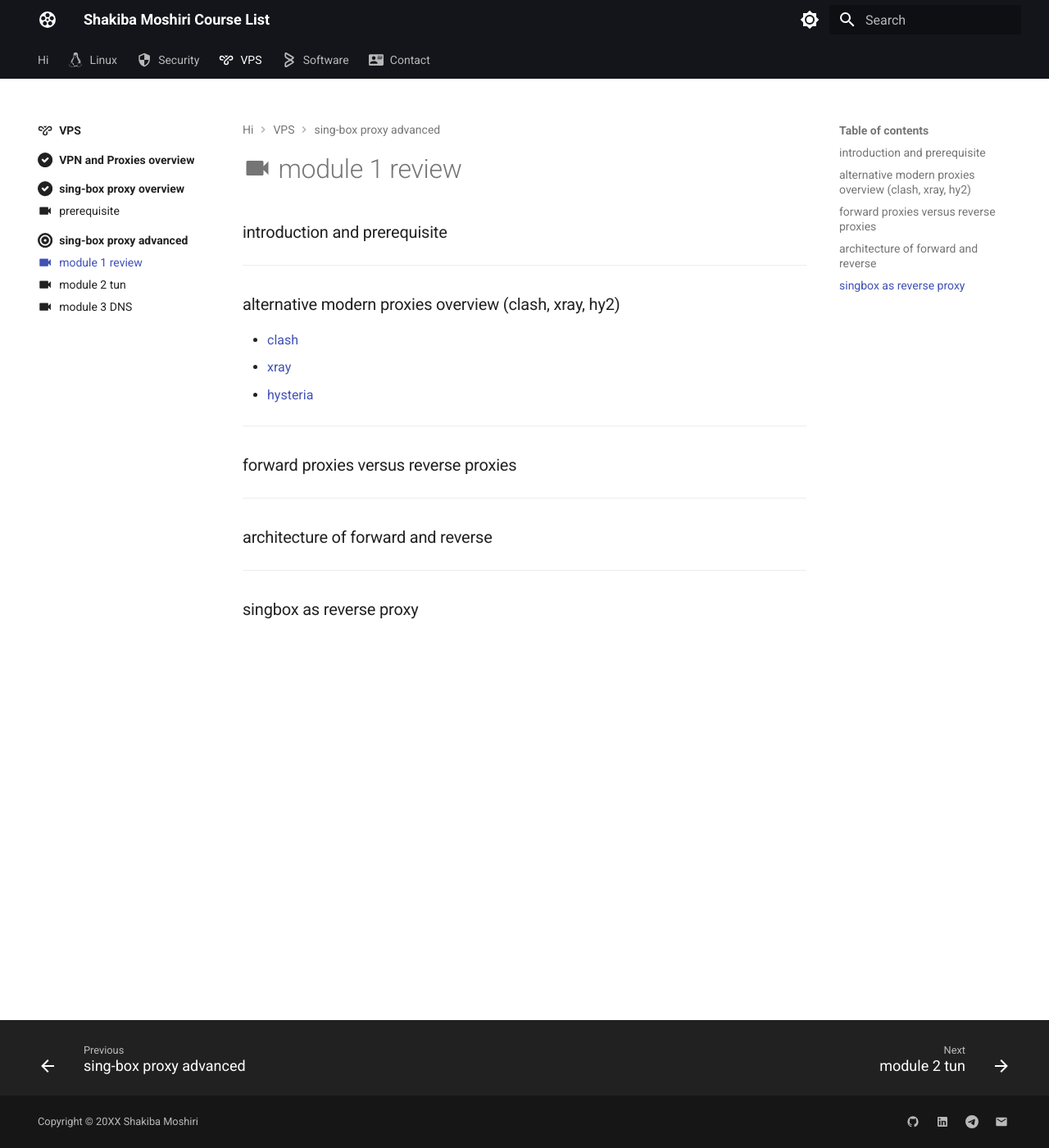
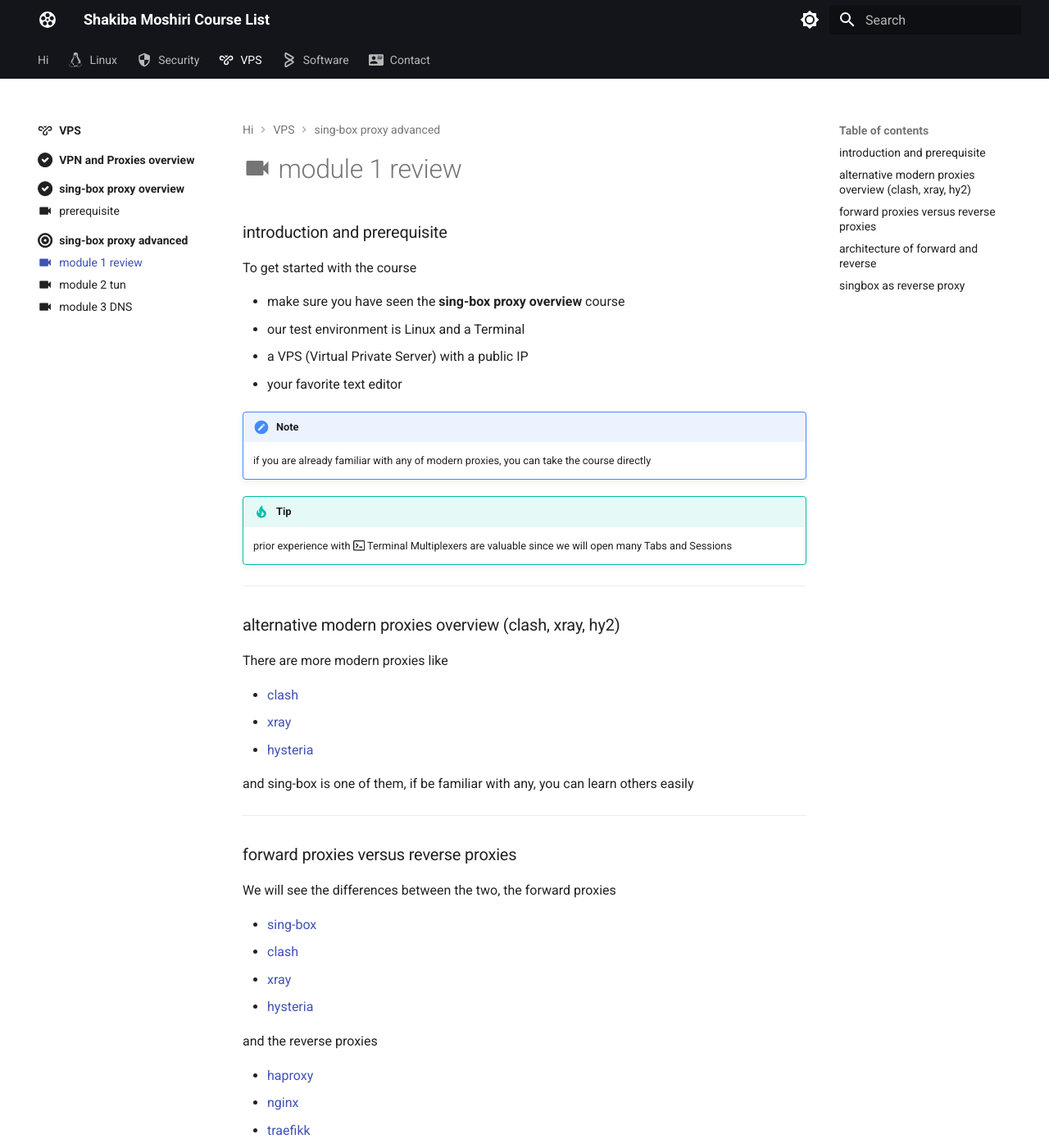
Before and after one commit to shakibamoshiri/courses, an MkDocs documentation site: the page built from docs/en/vps/singbox/advanced/m1.md, in a window 1280 px wide and 1400 px high. Shown: the whole window at 82% size. Built offline with MkDocs 1.6.1 and Material for MkDocs 9.7.7, drawn with Linux system fonts in a browser that asks for light colours; some of the changed text lies outside the part shown.

Commit message:
Update singbox advanced module 1,2,3

```diff
--- a/docs/en/vps/singbox/advanced/m1.md
+++ b/docs/en/vps/singbox/advanced/m1.md
@@ -8,22 +8,62 @@ icon: material/video
 
 ### introduction and prerequisite
 
+To get started with the course
+
+- make sure you have seen the **sing-box proxy overview** course
+- our test environment is Linux and a Terminal
+- a VPS (Virtual Private Server) with a public IP
+- your favorite text editor
+
+
+!!! note
+    if you are already familiar with any of modern proxies, you can take the course
+    directly
+
+!!! tip
+    prior experience with :octicons-terminal-16: Terminal Multiplexers are valuable
+    since we will open many Tabs and Sessions
+
 ---
 
 ### alternative modern proxies overview (clash, xray, hy2)
+
+There are more modern proxies like
 
 - [clash](https://github.com/MetaCubeX/mihomo)
 - [xray](https://github.com/XTLS/Xray-core)
 - [hysteria](https://github.com/apernet/hysteria)
 
+and sing-box is one of them, if be familiar with any, you can learn others easily
+
 ---
 
 ### forward proxies versus reverse proxies
+
+We will see the differences between the two, the forward proxies
+
+- [sing-box](https://github.com/SagerNet/sing-box)
+- [clash](https://github.com/MetaCubeX/mihomo)
+- [xray](https://github.com/XTLS/Xray-core)
+- [hysteria](https://github.com/apernet/hysteria)
+
+and the reverse proxies
+
+- [haproxy](https://www.haproxy.org/)
+- [nginx](https://nginx.org/)
+- [traefikk](https://traefik.io/traefik)
+- [envoy](https://www.envoyproxy.io/)
 
 ---
 
 ### architecture of forward and reverse
 
+We will see the core design of forward proxies and reverse proxies
+
 ---
 
 ### singbox as reverse proxy
+
+We will do a test of using sing-box as a reverse proxy. We see that we can make it
+work, but also we know forward proxies have not been intended to be used as a reverse
+proxy.
```
Also changed, not shown: docs/en/vps/singbox/advanced/m2.md (+10 -0 lines).
